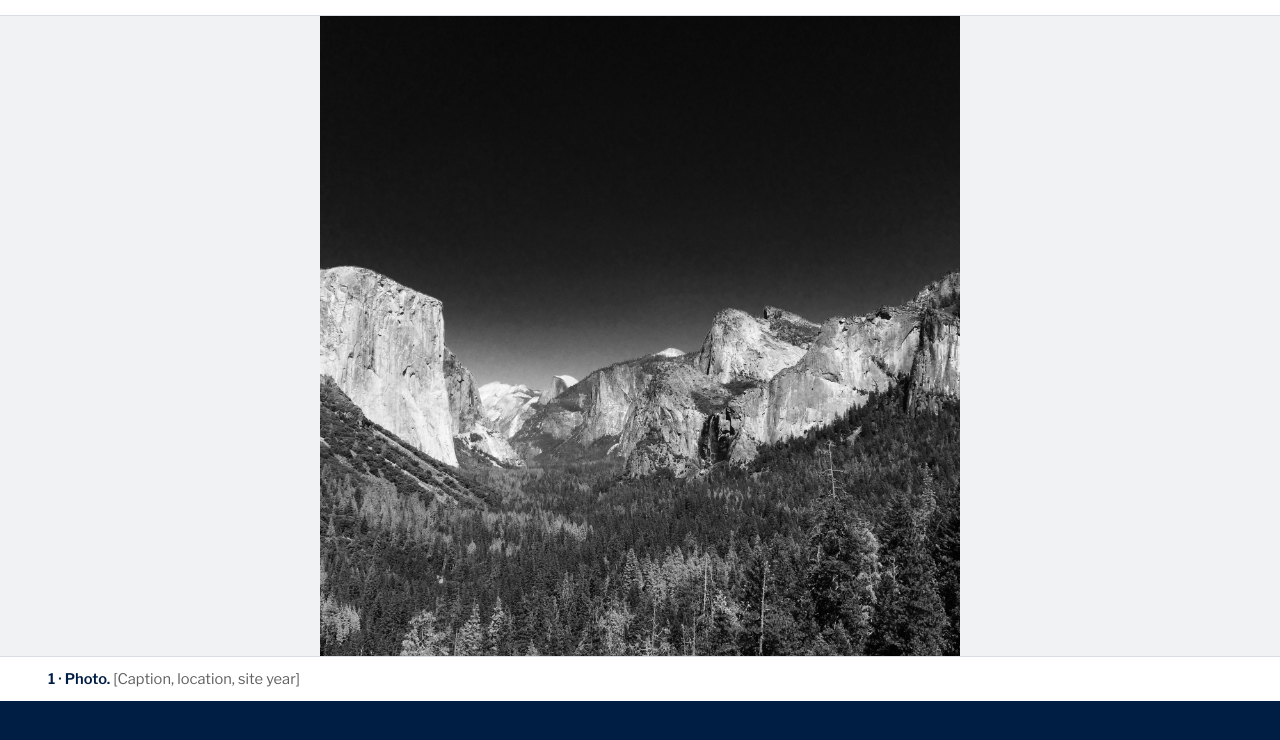
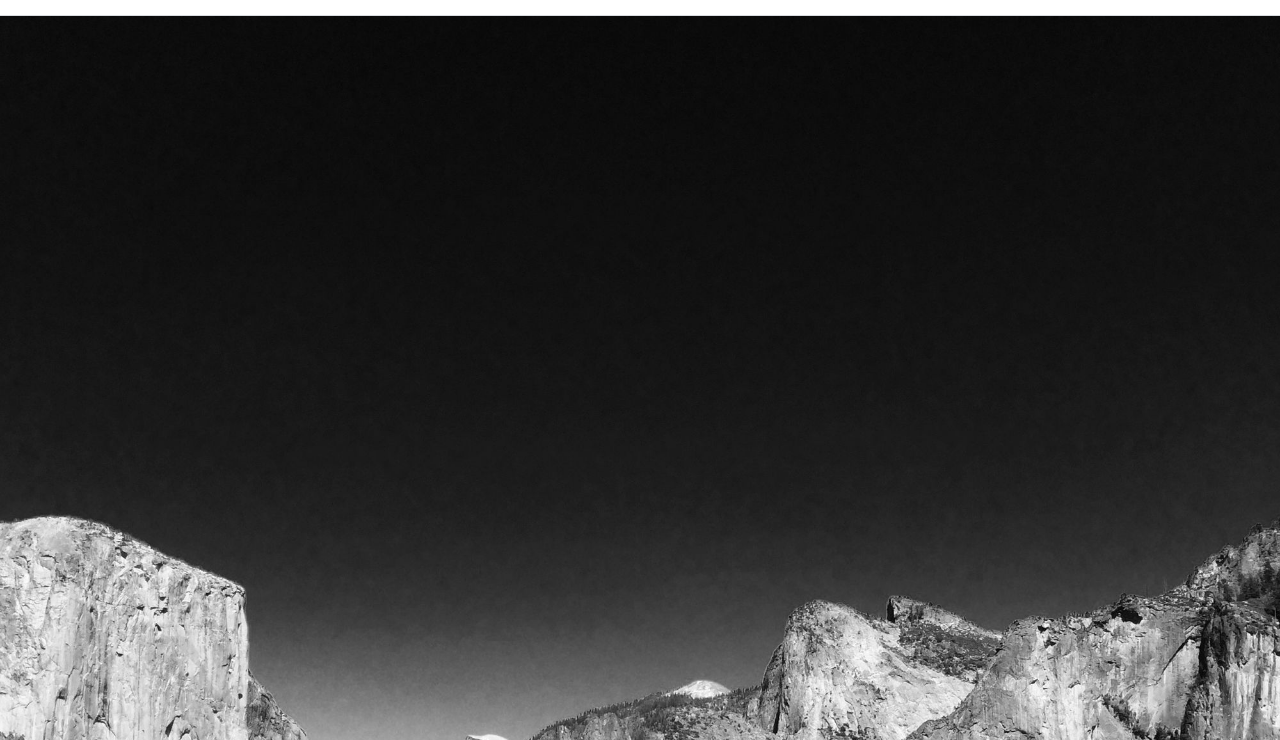
Before and after one commit to philchoo/64nps-test, a plain HTML site: page park-yosemite.html in a window 1280 px wide. Shown: the part 60-800 px from the top of the page. Drawn offline with nearby package versions, Linux system fonts and the light colour scheme.

Commit message:
Update park-yosemite.html

```diff
--- a/park-yosemite.html
+++ b/park-yosemite.html
@@ -14,7 +14,7 @@
 <header style="border-bottom:1px solid #d9dce0;background:#ffffff"><div style="max-width:1200px;margin:0 auto;padding:18px clamp(20px,4vw,48px);display:flex;flex-wrap:wrap;align-items:center;justify-content:space-between;gap:12px 32px">
 <a href="index.html" style="text-decoration:none;font-family:Rockwell,'Roboto Slab',Georgia,serif;font-weight:700;font-size:22px;line-height:28px;color:#001e44">64 NPS Project</a>
 <nav aria-label="Main" style="display:flex;flex-wrap:wrap;gap:4px 28px;font-family:'Franklin Gothic Demi','Libre Franklin',Roboto,Arial,sans-serif;font-weight:600;font-size:16px"><a href="index.html" style="text-decoration:none;color:#1e407c;padding:10px 0">The archive</a><a href="index.html" style="text-decoration:none;color:#1e407c;padding:10px 0">Stages</a><a href="index.html" style="text-decoration:none;color:#1e407c;padding:10px 0">Parks</a></nav></div></header>
-<section aria-label="Park photograph"><figure style="margin:0"><div style="background:#f1f2f4;border-bottom:1px solid #d9dce0;display:flex;justify-content:center"><img src="images/yosemite-photo.jpg" alt="Photograph of Yosemite National Park" style="display:block;max-width:100%;height:clamp(360px,62vw,640px);object-fit:contain"></div><figcaption style="max-width:1200px;margin:0 auto;padding:12px clamp(20px,4vw,48px);font-size:14.67px;line-height:20px;color:#5f5f5f"><span style="font-family:'Franklin Gothic Demi','Libre Franklin',Roboto,Arial,sans-serif;font-weight:600;color:#001e44">1 · Photo.</span> [Caption, location, site year]</figcaption></figure></section>
+<section aria-label="Park photograph"><figure style="margin:0"><img src="images/yosemite-photo.jpg" alt="Photograph of Yosemite National Park" style="display:block;width:100%;height:auto;border-bottom:1px solid #d9dce0"><figcaption style="max-width:1200px;margin:0 auto;padding:12px clamp(20px,4vw,48px);font-size:14.67px;line-height:20px;color:#5f5f5f"><span style="font-family:'Franklin Gothic Demi','Libre Franklin',Roboto,Arial,sans-serif;font-weight:600;color:#001e44">1 · Photo.</span> [Caption, location, site year]</figcaption></figure></section>
 <section style="background:#001e44;color:#ffffff"><div style="max-width:1200px;margin:0 auto;padding:clamp(40px,6vw,72px) clamp(20px,4vw,48px);display:flex;flex-direction:column;gap:1.6rem">
 <div style="font-size:14.67px;line-height:20px;color:#96bee6"><a href="index.html" style="color:#96bee6">Parks</a> / Yosemite National Park</div>
 <div style="font-family:'Franklin Gothic Demi','Libre Franklin',Roboto,Arial,sans-serif;font-weight:600;font-size:14px;line-height:18px;letter-spacing:0.08em;text-transform:uppercase;color:#96bee6">Park record</div>
```
